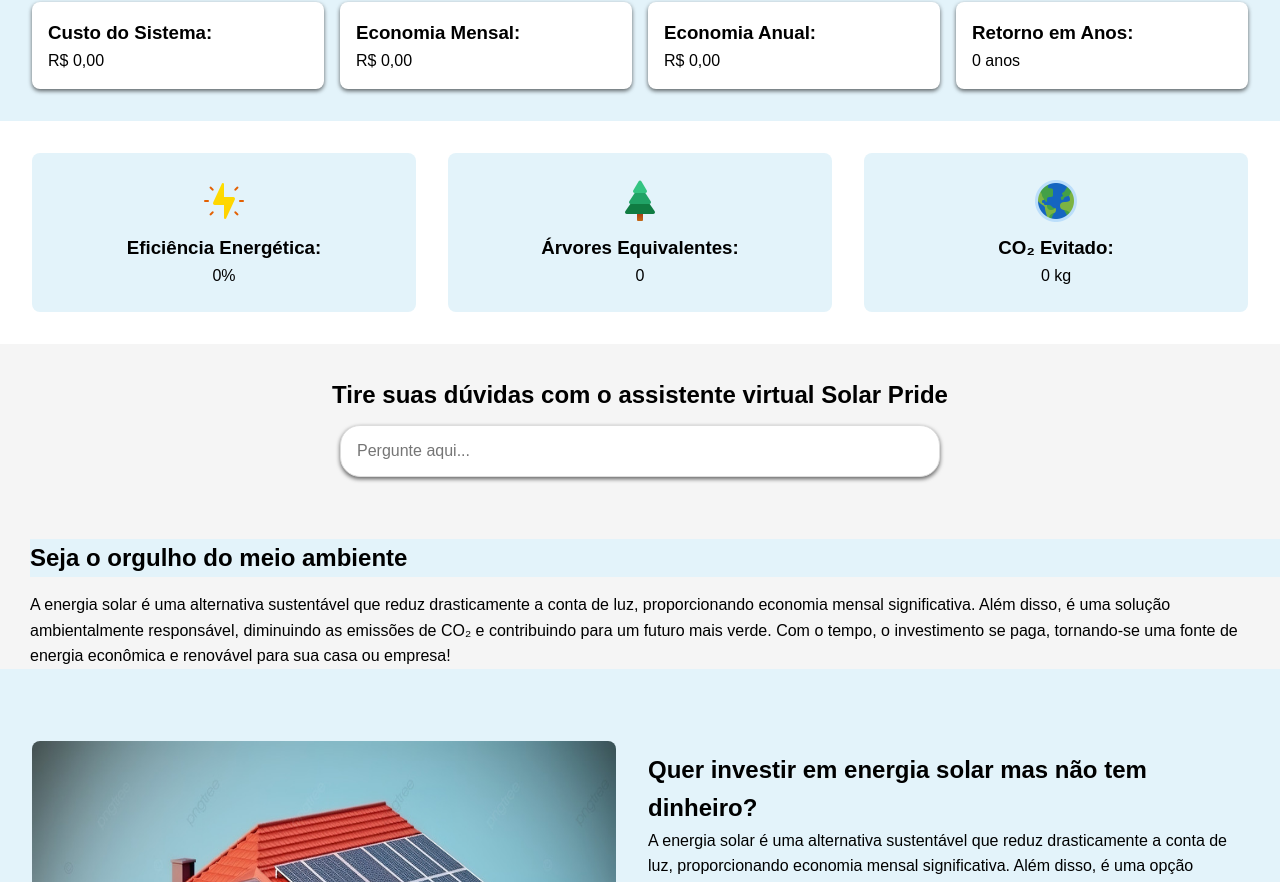
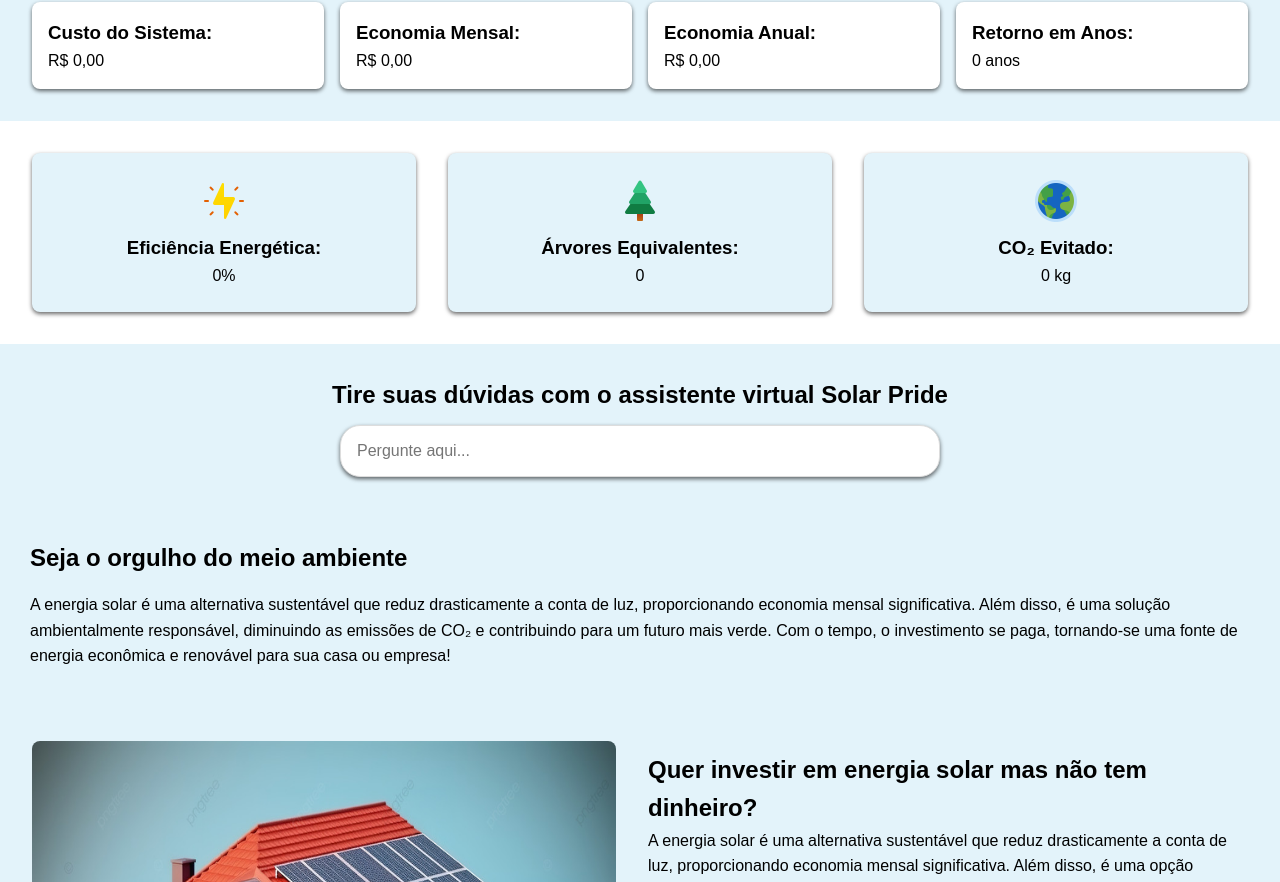
Before and after one commit to SolarPrideGlobal/GlobalSolutions, a plain HTML site: page index.html in a window 1280 px wide. Shown: the part 1394-2276 px from the top of the page. Drawn offline with nearby package versions, Linux system fonts and the light colour scheme.

Commit message:
ajuste de cores

```diff
--- a/css/style.css
+++ b/css/style.css
@@ -9,7 +9,7 @@ body {
     line-height: 1.6;
     margin: 0;
     padding: 0;
-    background-color: #f5f5f5;
+    background-color: var(--light-blue);
 }
 
 header {
@@ -134,6 +134,7 @@ header img{
     padding: 1.5rem;
     border-radius: 8px;
     text-align: center;
+    box-shadow: 0 2px 4px rgba(0,0,0,0.6);
 }
 
 /* Chat Section */
```
